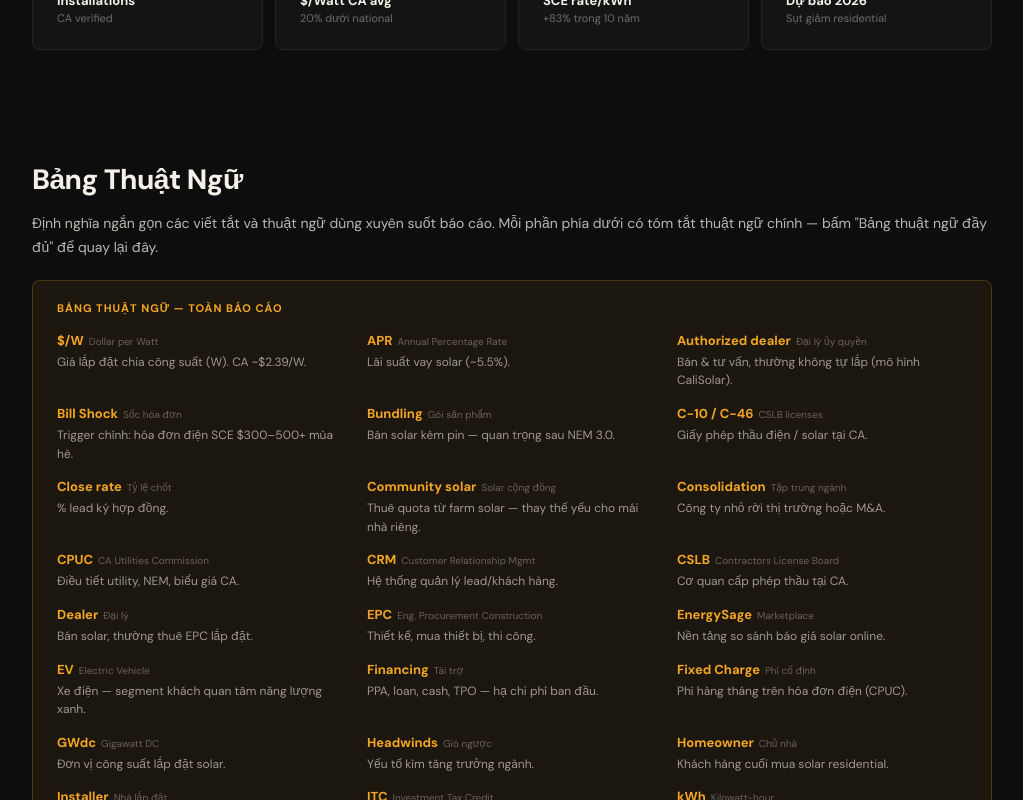
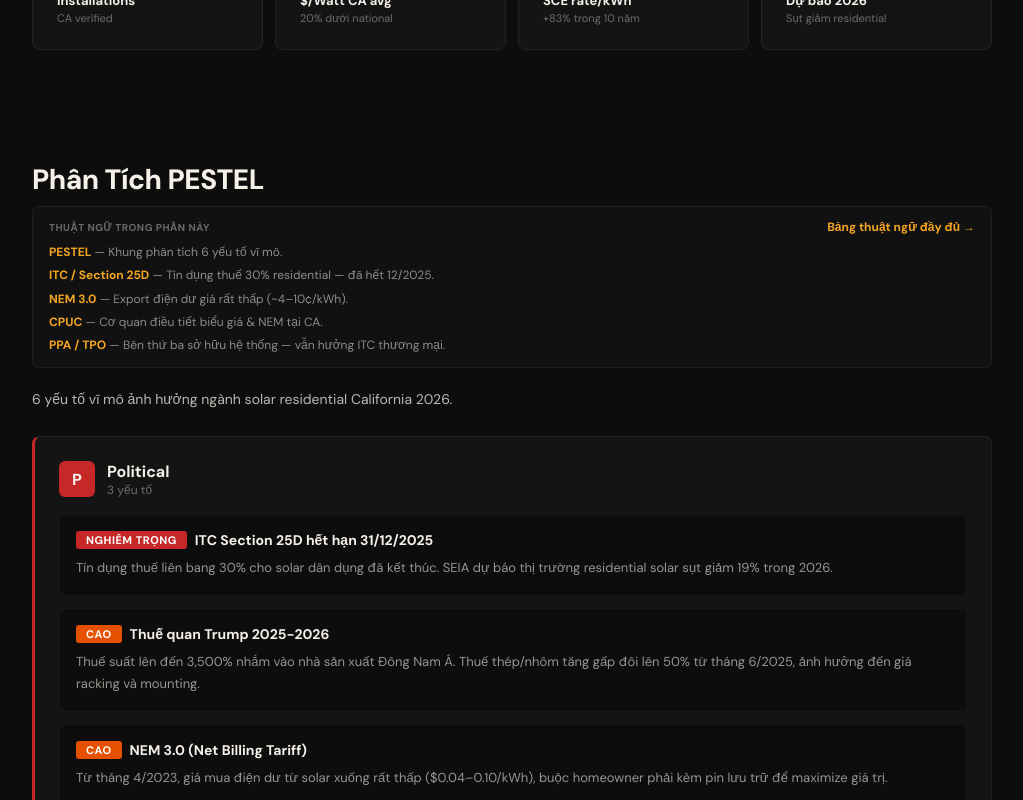
Before and after one commit to wato-one/calisolar-research, a Next.js app: page / in a window 1280 px wide. Shown: the part 840-1640 px from the top of the page, without its empty margins (128-1151 px from the left). Built offline with nearby package versions, Linux system fonts and the light colour scheme.

Commit message:
Move glossary section to end of report

```diff
--- a/app/page_component.jsx
+++ b/app/page_component.jsx
@@ -3,7 +3,6 @@ import { useState, useEffect } from "react";
 
 const sections = [
   { id: "overview", label: "Tổng Quan" },
-  { id: "glossary", label: "Thuật Ngữ" },
   { id: "pestel", label: "PESTEL" },
   { id: "porter", label: "Porter's 5 Forces" },
   { id: "lifecycle", label: "Giai Đoạn Ngành" },
@@ -11,6 +10,7 @@ const sections = [
   { id: "journey", label: "Path to Purchase" },
   { id: "consumer", label: "Consumer Deep Dive" },
   { id: "strategy", label: "Chiến Lược" },
+  { id: "glossary", label: "Thuật Ngữ" },
 ];
 
 const pestelData = [
@@ -451,13 +451,6 @@ export default function App() {
           </div>
         </section>
 
-        {/* ===== GLOSSARY ===== */}
-        <section id="glossary" style={sectionWrap}>
-          <h2 style={h2}>Bảng Thuật Ngữ</h2>
-          <p style={{ ...body, marginBottom: "20px" }}>Định nghĩa ngắn gọn các viết tắt và thuật ngữ dùng xuyên suốt báo cáo. Mỗi phần phía dưới có tóm tắt thuật ngữ chính — bấm &quot;Bảng thuật ngữ đầy đủ&quot; để quay lại đây.</p>
-          <TermGlossary terms={masterGlossary} />
-        </section>
-
         {/* ===== PESTEL ===== */}
         <section id="pestel" style={sectionWrap}>
           <h2 style={h2}>Phân Tích PESTEL</h2>
@@ -763,6 +756,13 @@ export default function App() {
           </div>
         </section>
 
+        {/* ===== GLOSSARY ===== */}
+        <section id="glossary" style={{ ...sectionWrap, marginBottom: "32px" }}>
+          <h2 style={h2}>Bảng Thuật Ngữ</h2>
+          <p style={{ ...body, marginBottom: "20px" }}>Định nghĩa ngắn gọn các viết tắt và thuật ngữ dùng xuyên suốt báo cáo. Mỗi phần phía trên có tóm tắt thuật ngữ chính — bấm &quot;Bảng thuật ngữ đầy đủ&quot; để cuộn xuống đây.</p>
+          <TermGlossary terms={masterGlossary} />
+        </section>
+
       </div>
     </div>
   );
```
